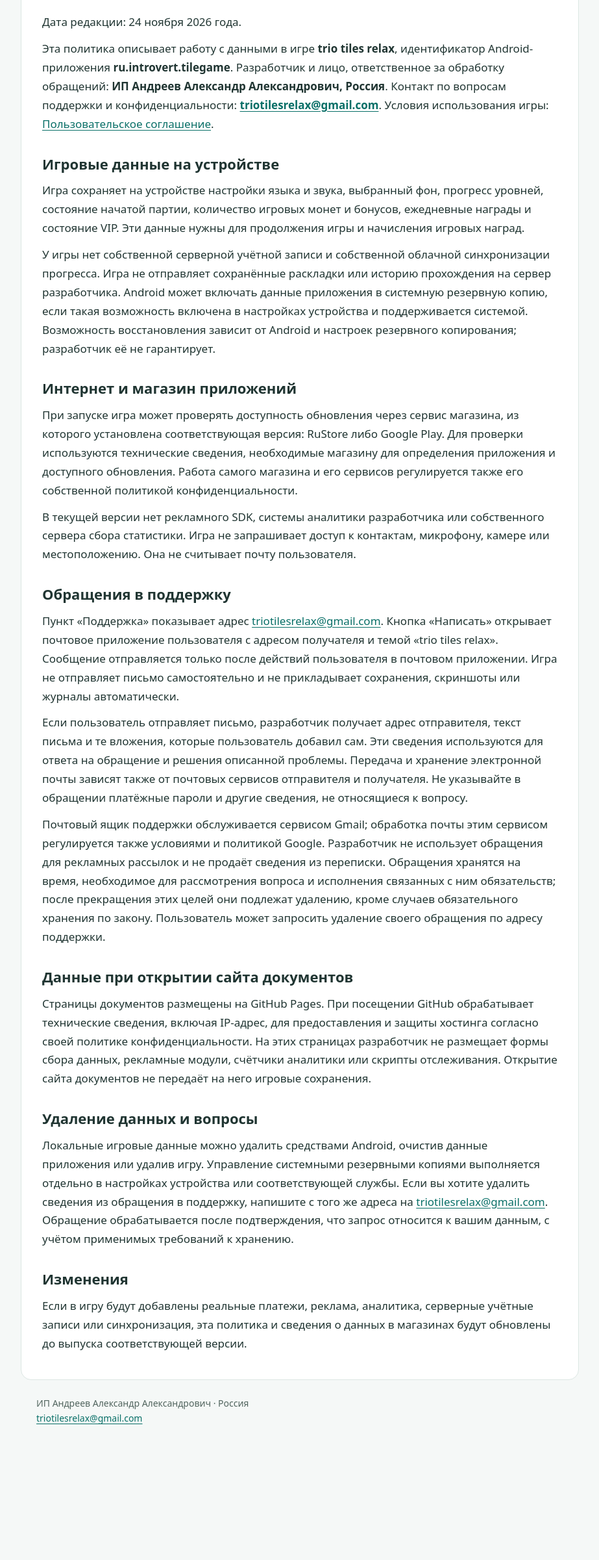
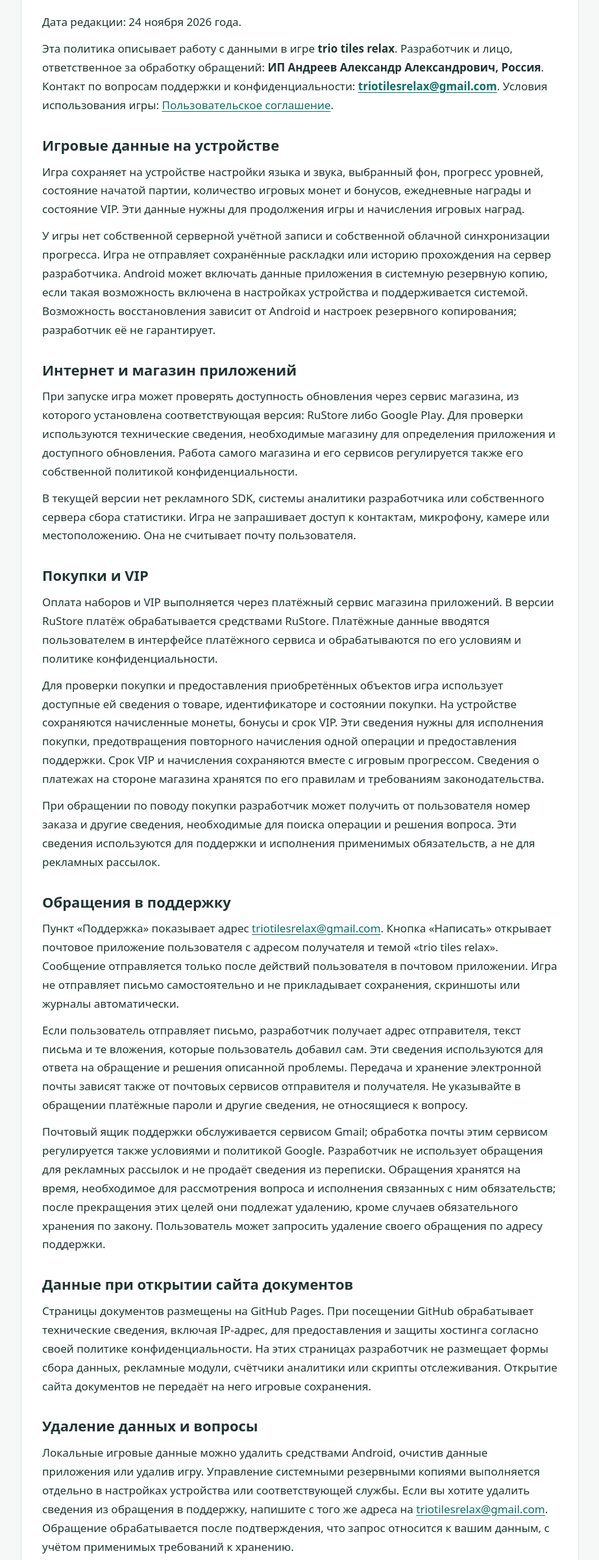
Before and after one commit to errload/triotiles-docs, a plain HTML site: page privacy.html in a window 1280 px wide. Shown: the part 159-2560 px from the top of the page at 65% size, without its empty margins (178-1101 px from the left). Before the commit the page ends 2378 px from the top, so only its background shows below. Drawn offline with Linux system fonts and the light colour scheme.

Commit message:
Describe release purchases and VIP; remove internal application identifier

```diff
--- a/privacy.html
+++ b/privacy.html
@@ -3,13 +3,17 @@
 <head><meta charset="utf-8"><meta name="viewport" content="width=device-width,initial-scale=1"><meta name="description" content="Политика конфиденциальности trio tiles relax"><link rel="canonical" href="https://errload.github.io/triotiles-docs/privacy.html"><title>Политика конфиденциальности trio tiles relax</title><style>:root{color-scheme:light}*{box-sizing:border-box}body{margin:0;background:#f5f8f7;color:#203532;font:17px/1.7 system-ui,-apple-system,sans-serif}header,main,footer{max-width:860px;margin:auto;padding:24px}header{padding-top:36px}nav{display:flex;flex-wrap:wrap;gap:12px 24px}a{color:#086f67;text-underline-offset:3px}main{background:white;border:1px solid #dce7e3;border-radius:16px;margin:0 auto;padding:28px 32px}h1{font-size:30px;line-height:1.25;margin:0 0 24px}h2{font-size:22px;line-height:1.35;margin:32px 0 12px}p{margin:12px 0;overflow-wrap:anywhere}footer{font-size:14px;color:#52655f}a:focus-visible{outline:3px solid #d5ab22;outline-offset:4px}@media(max-width:600px){header,footer{padding:20px}main{border-radius:0;border-left:0;border-right:0;padding:24px 20px}h1{font-size:26px}h2{font-size:21px}}</style></head>
 <body><header><nav aria-label="Документы игры"><a href="index.html">trio tiles relax</a><a href="privacy.html">Конфиденциальность</a><a href="terms.html">Соглашение</a></nav></header><main><h1>Политика конфиденциальности trio tiles relax</h1>
 <p>Дата редакции: 24 ноября 2026 года.</p>
-<p>Эта политика описывает работу с данными в игре <strong>trio tiles relax</strong>, идентификатор Android-приложения <strong>ru.introvert.tilegame</strong>. Разработчик и лицо, ответственное за обработку обращений: <strong>ИП Андреев Александр Александрович, Россия</strong>. Контакт по вопросам поддержки и конфиденциальности: <strong><a href="mailto:triotilesrelax@gmail.com">triotilesrelax@gmail.com</a></strong>. Условия использования игры: <a href="terms.html">Пользовательское соглашение</a>.</p>
+<p>Эта политика описывает работу с данными в игре <strong>trio tiles relax</strong>. Разработчик и лицо, ответственное за обработку обращений: <strong>ИП Андреев Александр Александрович, Россия</strong>. Контакт по вопросам поддержки и конфиденциальности: <strong><a href="mailto:triotilesrelax@gmail.com">triotilesrelax@gmail.com</a></strong>. Условия использования игры: <a href="terms.html">Пользовательское соглашение</a>.</p>
 <h2>Игровые данные на устройстве</h2>
 <p>Игра сохраняет на устройстве настройки языка и звука, выбранный фон, прогресс уровней, состояние начатой партии, количество игровых монет и бонусов, ежедневные награды и состояние VIP. Эти данные нужны для продолжения игры и начисления игровых наград.</p>
 <p>У игры нет собственной серверной учётной записи и собственной облачной синхронизации прогресса. Игра не отправляет сохранённые раскладки или историю прохождения на сервер разработчика. Android может включать данные приложения в системную резервную копию, если такая возможность включена в настройках устройства и поддерживается системой. Возможность восстановления зависит от Android и настроек резервного копирования; разработчик её не гарантирует.</p>
 <h2>Интернет и магазин приложений</h2>
 <p>При запуске игра может проверять доступность обновления через сервис магазина, из которого установлена соответствующая версия: RuStore либо Google Play. Для проверки используются технические сведения, необходимые магазину для определения приложения и доступного обновления. Работа самого магазина и его сервисов регулируется также его собственной политикой конфиденциальности.</p>
 <p>В текущей версии нет рекламного SDK, системы аналитики разработчика или собственного сервера сбора статистики. Игра не запрашивает доступ к контактам, микрофону, камере или местоположению. Она не считывает почту пользователя.</p>
+<h2>Покупки и VIP</h2>
+<p>Оплата наборов и VIP выполняется через платёжный сервис магазина приложений. В версии RuStore платёж обрабатывается средствами RuStore. Платёжные данные вводятся пользователем в интерфейсе платёжного сервиса и обрабатываются по его условиям и политике конфиденциальности.</p>
+<p>Для проверки покупки и предоставления приобретённых объектов игра использует доступные ей сведения о товаре, идентификаторе и состоянии покупки. На устройстве сохраняются начисленные монеты, бонусы и срок VIP. Эти сведения нужны для исполнения покупки, предотвращения повторного начисления одной операции и предоставления поддержки. Срок VIP и начисления сохраняются вместе с игровым прогрессом. Сведения о платежах на стороне магазина хранятся по его правилам и требованиям законодательства.</p>
+<p>При обращении по поводу покупки разработчик может получить от пользователя номер заказа и другие сведения, необходимые для поиска операции и решения вопроса. Эти сведения используются для поддержки и исполнения применимых обязательств, а не для рекламных рассылок.</p>
 <h2>Обращения в поддержку</h2>
 <p>Пункт &#171;Поддержка&#187; показывает адрес <a href="mailto:triotilesrelax@gmail.com">triotilesrelax@gmail.com</a>. Кнопка &#171;Написать&#187; открывает почтовое приложение пользователя с адресом получателя и темой &#171;trio tiles relax&#187;. Сообщение отправляется только после действий пользователя в почтовом приложении. Игра не отправляет письмо самостоятельно и не прикладывает сохранения, скриншоты или журналы автоматически.</p>
 <p>Если пользователь отправляет письмо, разработчик получает адрес отправителя, текст письма и те вложения, которые пользователь добавил сам. Эти сведения используются для ответа на обращение и решения описанной проблемы. Передача и хранение электронной почты зависят также от почтовых сервисов отправителя и получателя. Не указывайте в обращении платёжные пароли и другие сведения, не относящиеся к вопросу.</p>
@@ -19,5 +23,5 @@
 <h2>Удаление данных и вопросы</h2>
 <p>Локальные игровые данные можно удалить средствами Android, очистив данные приложения или удалив игру. Управление системными резервными копиями выполняется отдельно в настройках устройства или соответствующей службы. Если вы хотите удалить сведения из обращения в поддержку, напишите с того же адреса на <a href="mailto:triotilesrelax@gmail.com">triotilesrelax@gmail.com</a>. Обращение обрабатывается после подтверждения, что запрос относится к вашим данным, с учётом применимых требований к хранению.</p>
 <h2>Изменения</h2>
-<p>Если в игру будут добавлены реальные платежи, реклама, аналитика, серверные учётные записи или синхронизация, эта политика и сведения о данных в магазинах будут обновлены до выпуска соответствующей версии.</p></main><footer>ИП Андреев Александр Александрович · Россия<br><a href="mailto:triotilesrelax@gmail.com">triotilesrelax@gmail.com</a></footer></body>
+<p>При изменении способов обработки данных, добавлении рекламы, аналитики, серверных учётных записей или синхронизации эта политика и сведения о данных в магазинах обновляются до выпуска соответствующей версии. Актуальная редакция публикуется по этому же адресу с указанием даты.</p></main><footer>ИП Андреев Александр Александрович · Россия<br><a href="mailto:triotilesrelax@gmail.com">triotilesrelax@gmail.com</a></footer></body>
 </html>
```
Also changed, not shown: terms.html (+5 -3 lines).
